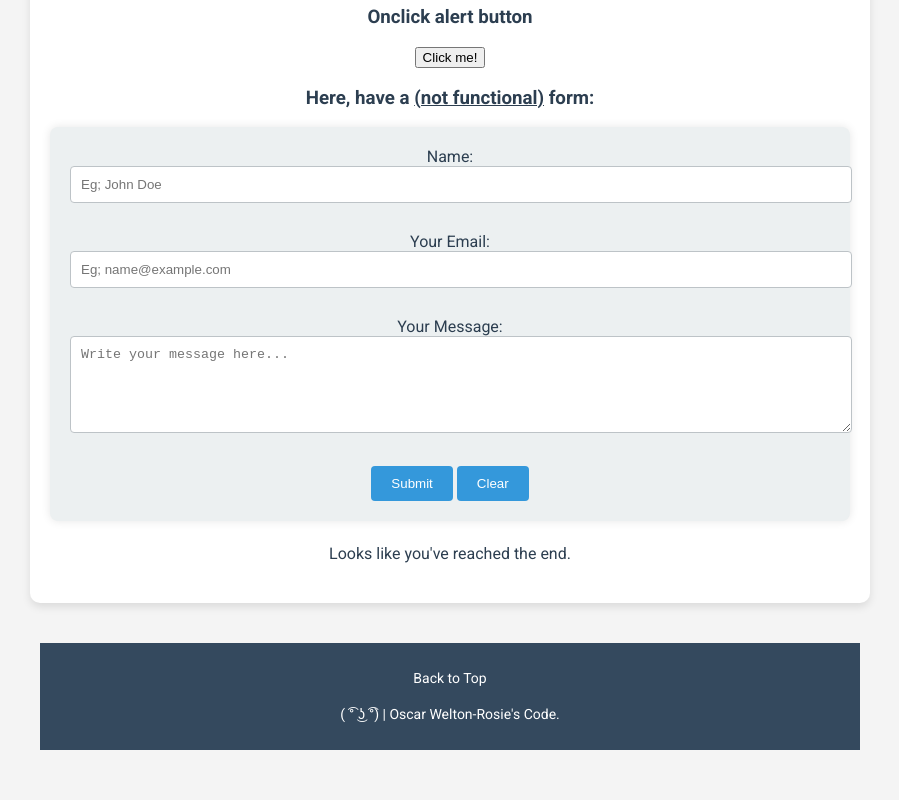
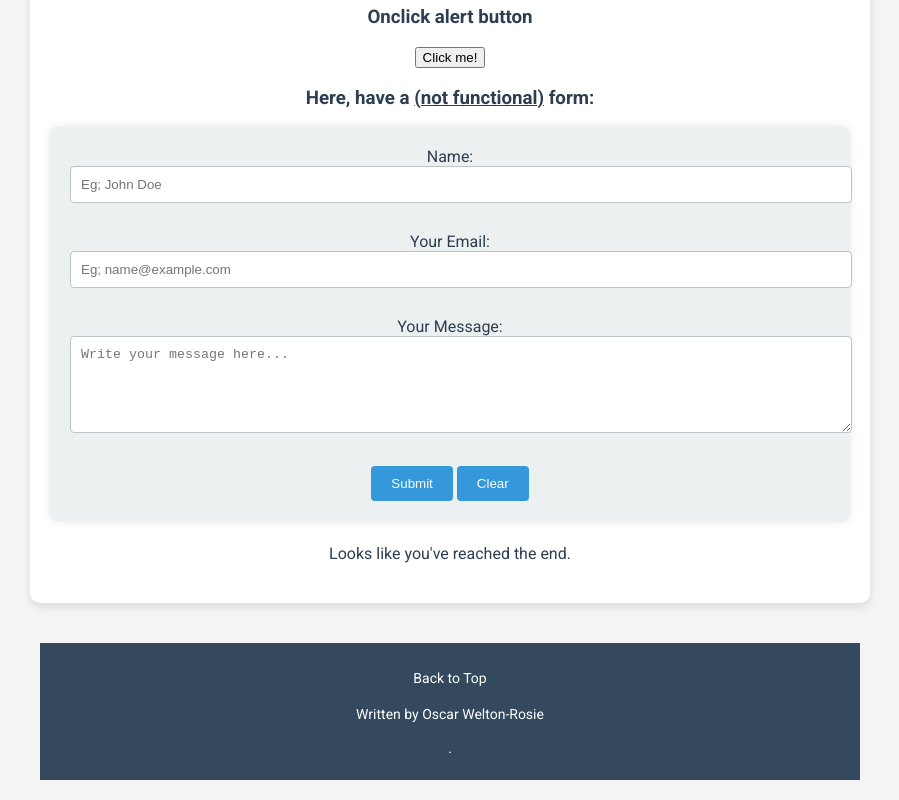
Before and after one commit to OWelton-Rosie/My-code, a plain HTML site: page full.html in a window 1280 px wide. Shown: the part 846-1646 px from the top of the page, without its empty margins (190-1089 px from the left). Before the commit the page ends 1616 px from the top, so only its background shows below. Drawn offline with Linux system fonts and the light colour scheme.

Commit message:
Update full.html

```diff
--- a/full.html
+++ b/full.html
@@ -181,7 +181,7 @@
   </main>
   <footer>
     <p><a href="#top">Back to Top</a></p>
-    <p>( ͡° ͜ʖ ͡°) | Oscar Welton-Rosie's Code.</p>
+    <p>Written by <a href="https://website-j83.pages.dev/" target="_blank">Oscar Welton-Rosie</a></p>.</p>
   </footer>
 </body>
 </HTML>
```
